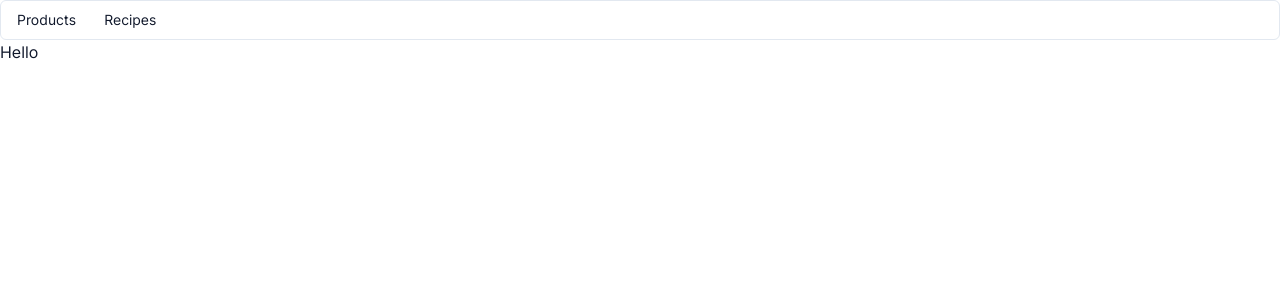
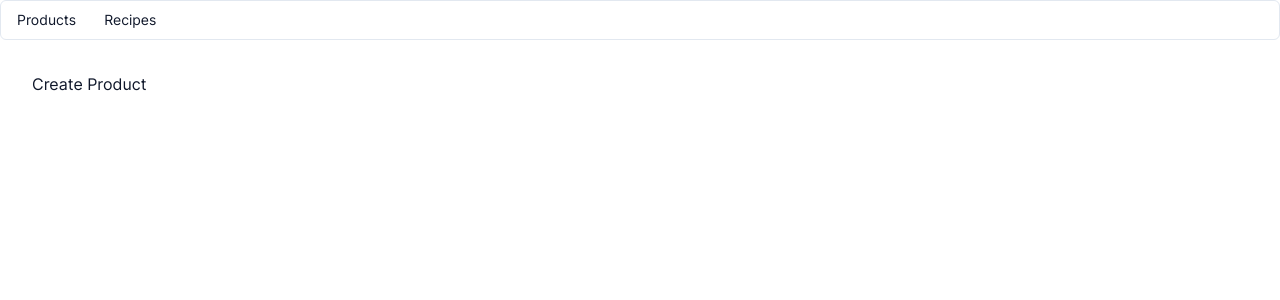
Before and after one commit to kkosheev/better-life-admin, a React (Vite) app: page /product/create in a window 1280 px wide. Shown: the top 300 px of the page. Built offline with nearby package versions, Linux system fonts and the light colour scheme.

Commit message:
feat: Navigation Layout added padding

```diff
--- a/src/layout/AdminLayout.tsx
+++ b/src/layout/AdminLayout.tsx
@@ -9,7 +9,7 @@ export const AdminLayout: React.FC<ComponentProps> = ({ children }) => {
     return (
         <>
             <Navigation />
-            {children}
+            <div className="flex p-8">{children}</div>
         </>
     )
 }
--- a/src/navigation/Navigation.tsx
+++ b/src/navigation/Navigation.tsx
@@ -10,15 +10,18 @@ import {
     MenubarSubTrigger,
     MenubarSubContent,
 } from '@/components/ui/menubar'
+import { useNavigate } from 'react-router-dom'
 
 export function Navigation() {
+    const navigate = useNavigate()
+
     return (
         <Menubar>
             <MenubarMenu>
                 <MenubarTrigger>Products</MenubarTrigger>
                 <MenubarContent>
-                    <MenubarItem>List Products</MenubarItem>
-                    <MenubarItem>Add Product</MenubarItem>
+                    <MenubarItem onClick={() => navigate('/products')}>List Products</MenubarItem>
+                    <MenubarItem onClick={() => navigate('/product/create')}>Add Product</MenubarItem>
                 </MenubarContent>
             </MenubarMenu>
             <MenubarMenu>
--- a/src/pages/product/CreateProduct/index.tsx
+++ b/src/pages/product/CreateProduct/index.tsx
@@ -1,5 +1,5 @@
 import React from 'react'
 
 export const ProductCreate: React.FC = () => {
-    return <div>Hello</div>
+    return <div>Create Product</div>
 }
```
